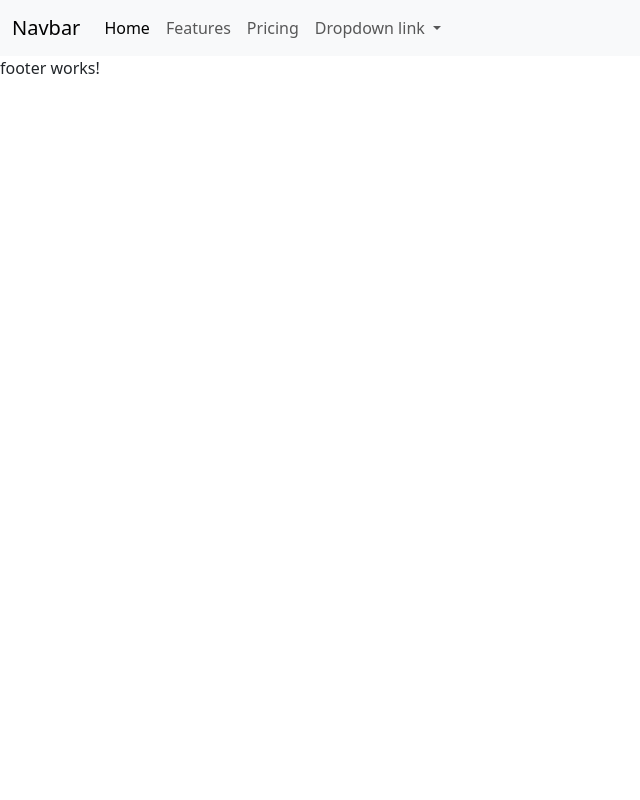
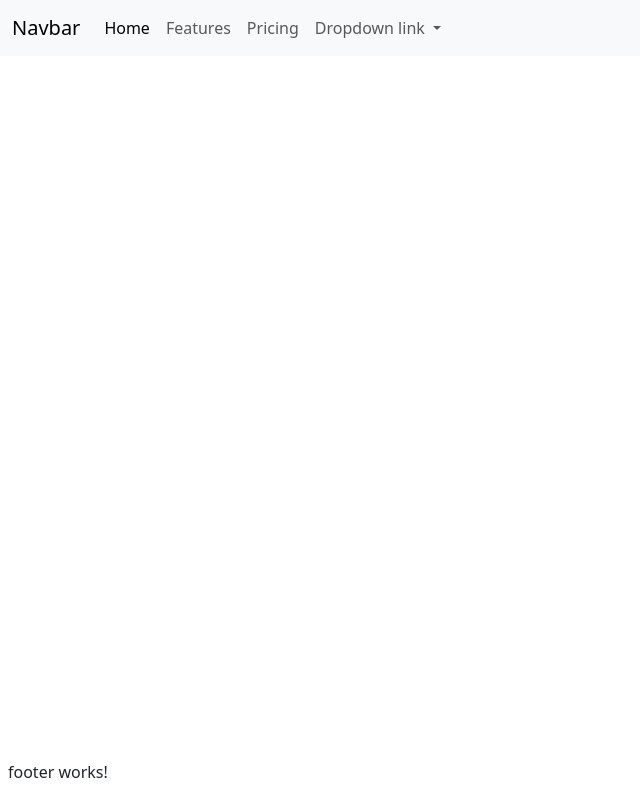
Before and after one commit to wcyme/Angular-16-Playground, an Angular app: page / in a window 1280 px wide. Shown: the whole page, without its empty margins (0-640 px from the left). Built offline with nearby package versions, Linux system fonts and the light colour scheme.

Commit message:
[Fix] Footer stick to the bottom left.

```diff
--- a/src/app/footer/footer.component.html
+++ b/src/app/footer/footer.component.html
@@ -1 +1,3 @@
-<p>footer works!</p>
+<div class="position-absolute bottom-0 start-0 ps-2" >
+    <p>footer works!</p>
+</div>
```
